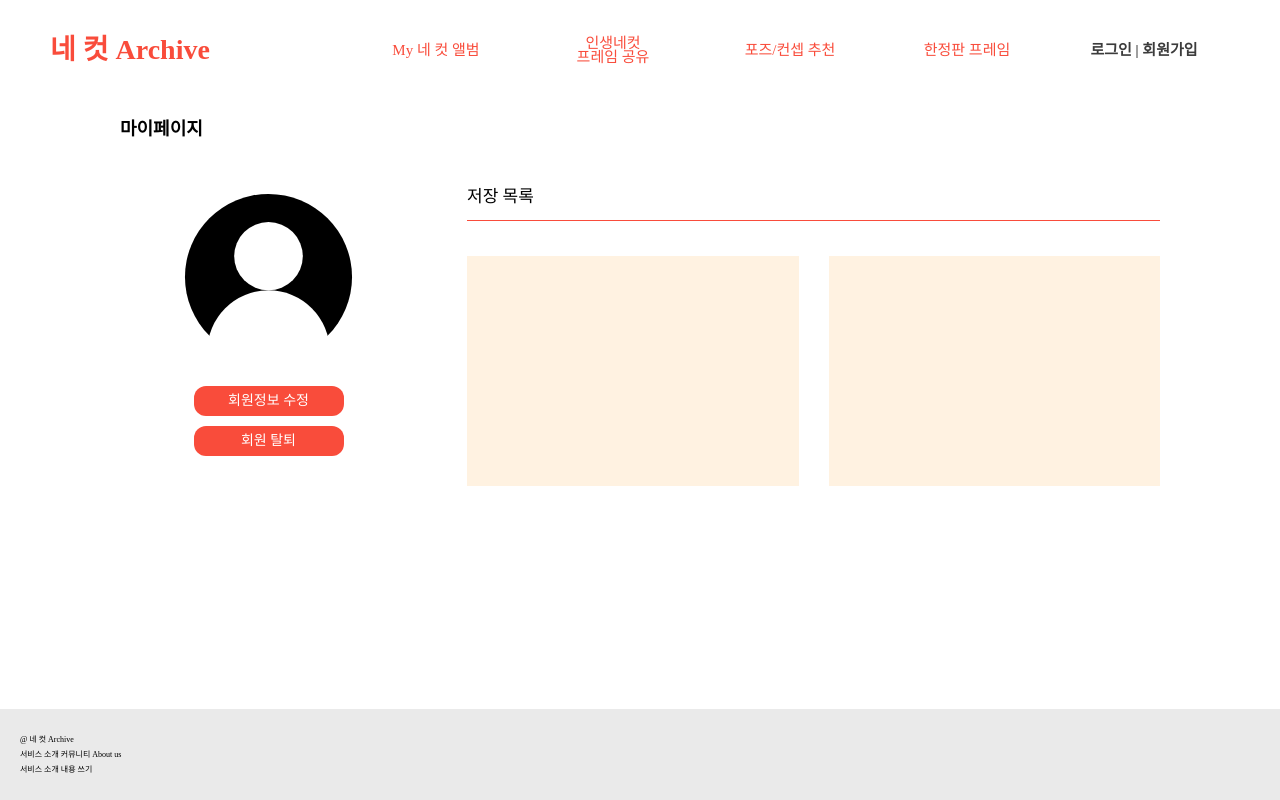
After one commit to piro17-Archive/FilmArchive, a Django app: page /mypage/ in a window 1280 px wide. The commit adds this page. Run offline with Django 4.2, Linux system fonts and the light colour scheme; some libraries are stand-ins or nearby versions.

Commit message:
[docs] mypage.html 생성

```diff
--- a/users/templates/main.html
+++ b/users/templates/main.html
@@ -42,7 +42,7 @@
               <a href="{% url 'users:log_out' %}" class="main__user"
                 >로그아웃</a
               > <span> | </span>
-              <a href="" class="main__user"
+              <a href="{% url 'users:mypage' %}" class="main__user"
                 >마이페이지</a
               >
               {% else %}
@@ -77,7 +77,7 @@
               >
             </li>
             <li>
-              <a href="" class="main__user"
+              <a href="{% url 'users:mypage' %}" class="main__user"
                 >마이페이지</a
               >
             </li>
--- /dev/null
+++ b/users/templates/mypage.html
@@ -0,0 +1,24 @@
+{% extends 'main.html' %} {% block content %} {% load static %}
+<main>
+  <div class="mypage__container">
+    <h1 class="mypage__title">마이페이지</h1>
+    <div class="mypage__flexbox">
+      <div class="mypage__left">
+        <img src="{% static 'image/profile.svg' %}" alt="프로필사진" />
+        <div class="mypage__btn-box">
+          <div class="mypage__btn">회원정보 수정</div>
+          <div class="mypage__btn">회원 탈퇴</div>
+        </div>
+      </div>
+      <div class="mypage__right">
+        <div class="mypage__storage-title">저장 목록</div>
+        <div class="mypage__hr"></div>
+        <div class="mypage__storage-box">
+          <div class="mypage__storage"><img src="" alt="" /></div>
+          <div class="mypage__storage"><img src="" alt="" /></div>
+        </div>
+      </div>
+    </div>
+  </div>
+</main>
+{% endblock content %}
--- a/users/urls.py
+++ b/users/urls.py
@@ -12,4 +12,5 @@ urlpatterns = [
     path("logout/", views.Log_out, name="log_out"),
     path("signup/", views.sign_up, name="sign_up"),
     path("accounts/", include('allauth.urls')),
+    path("mypage/", views.mypage, name="mypage"),
 ] + static(settings.STATIC_URL, document_root=settings.STATIC_ROOT)
--- a/users/views.py
+++ b/users/views.py
@@ -69,3 +69,11 @@ def sign_up(request):
     else:
         form = forms.SignupForm()
         return render(request, "signup.html", {"form": form})
+
+
+def mypage(request):
+    users=User.objects.all()
+    context={
+        "users": users,
+    }
+    return render(request, "mypage.html", context=context)
```
